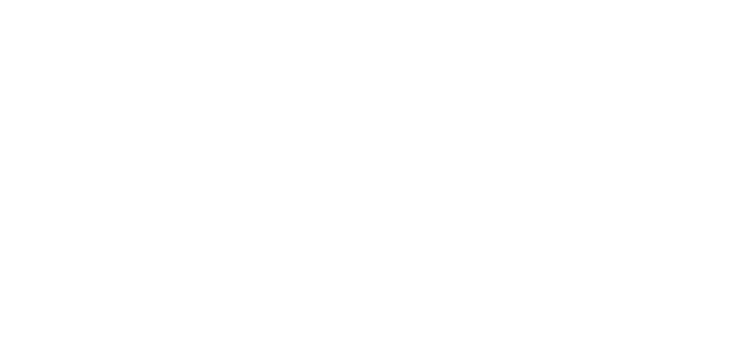
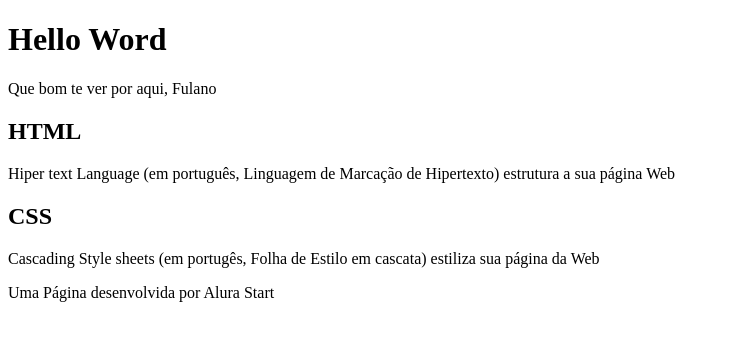
Before and after one commit to adrianecolombes/Hello-World, a plain HTML site: page index.html in a window 1280 px wide. Shown: the whole page, without its empty margins (0-730 px from the left). Drawn offline with Linux system fonts and the light colour scheme.

Commit message:
Estrutura HTML

```diff
--- a/index.html
+++ b/index.html
@@ -6,6 +6,25 @@
     <title>Hello World</title>
 </head>
 <body>
+<header>
+    <h1>Hello Word</h1>
+    <p>Que bom te ver por aqui, Fulano</p>
+
+</header>
+
+<section></section>
+    <h2>HTML</h2>
+    <P>Hiper text Language (em português, Linguagem de Marcação de Hipertexto) estrutura a sua página Web</P>
+
+    <h2>CSS</h2>
+    <p>Cascading Style sheets (em portugês, Folha de Estilo em cascata) estiliza sua página da Web</p>
+
+<section></section>
+
+<footer>
+<p> Uma Página desenvolvida por Alura Start</p>
+
+</footer>
 
 </body>
 </html>
```
